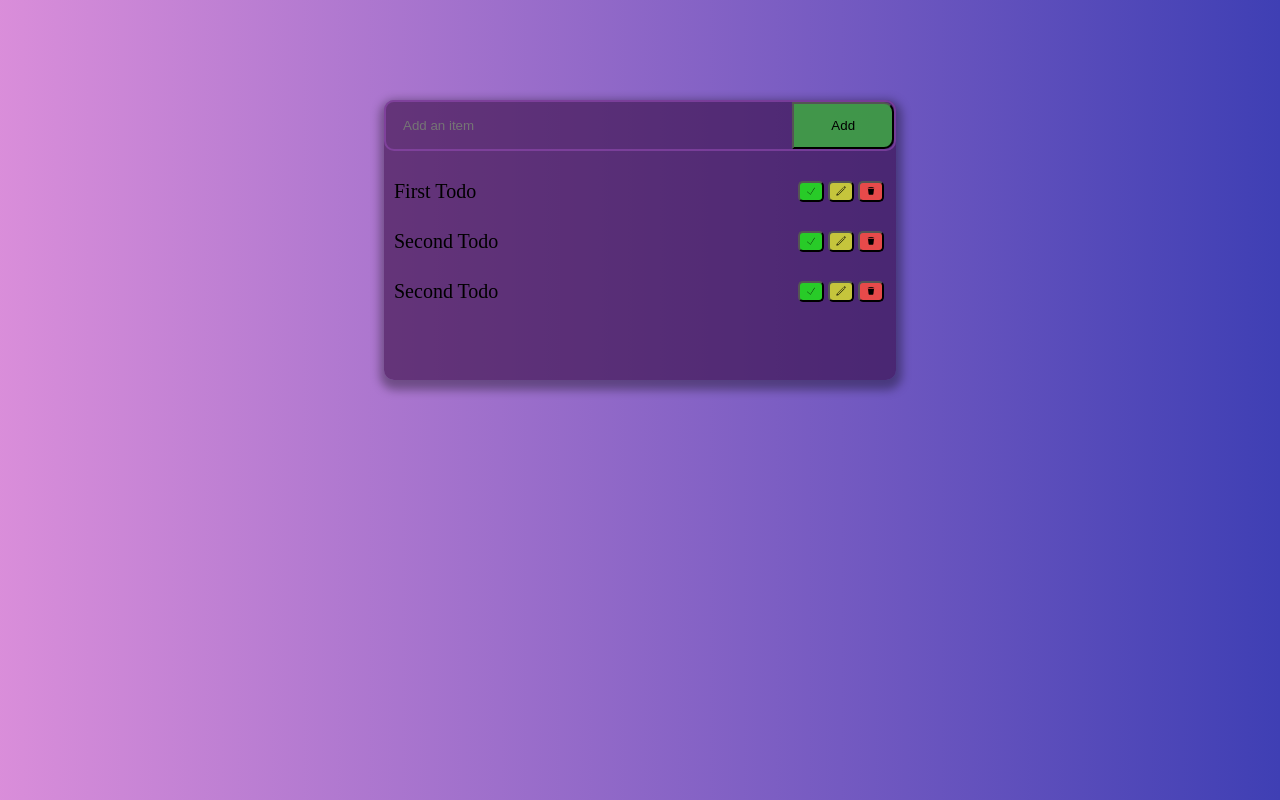
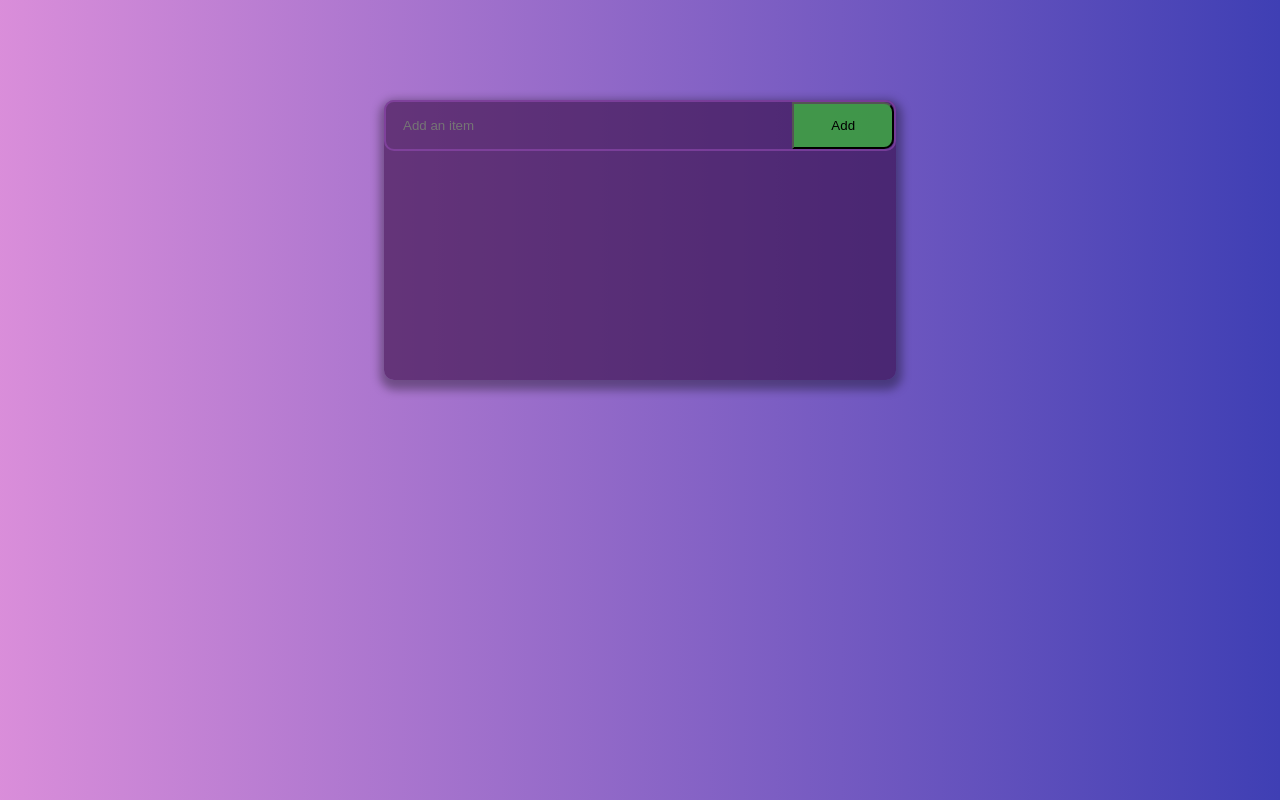
Before and after one commit to Luis-SierraOsorio/lp2-todo-list-react, a React (Vite) app: page / in a window 1280 px wide. Built offline with nearby package versions, Linux system fonts and the light colour scheme.

Commit message:
added some styling, removed complete button

```diff
--- a/src/App.jsx
+++ b/src/App.jsx
@@ -5,9 +5,9 @@ import { useState } from "react"
 
 function App() {
   const [items, setItems] = useState([
-    { id: 0, message: "First Todo", completed: false },
-    { id: 2, message: "Second Todo", completed: true },
-    { id: 12, message: "Second Todo", completed: true }
+    // { id: 0, message: "First Todo", completed: false },
+    // { id: 2, message: "Second Todo", completed: true },
+    // { id: 12, message: "Second Todo", completed: true }
   ])
   return (
     <main className={styles.container}>
--- a/src/components/list-container/list-item/ListItem.jsx
+++ b/src/components/list-container/list-item/ListItem.jsx
@@ -61,9 +61,9 @@ export default function ListItem({ item, setItems }) {
                 <input className={styles.input} value={input} onChange={e => setInput(e.target.value)} />}
             <div className={styles['button-container']}>
                 {/* save button */}
-                {!isEditting && <Button backgroundColor={'success'}><svg xmlns="http://www.w3.org/2000/svg" x="0px" y="0px" width="10" height="10" viewBox="0 0 50 50">
+                {/* {!isEditting && <Button backgroundColor={'success'}><svg xmlns="http://www.w3.org/2000/svg" x="0px" y="0px" width="10" height="10" viewBox="0 0 50 50">
                     <path d="M 42.875 8.625 C 42.84375 8.632813 42.8125 8.644531 42.78125 8.65625 C 42.519531 8.722656 42.292969 8.890625 42.15625 9.125 L 21.71875 40.8125 L 7.65625 28.125 C 7.410156 27.8125 7 27.675781 6.613281 27.777344 C 6.226563 27.878906 5.941406 28.203125 5.882813 28.597656 C 5.824219 28.992188 6.003906 29.382813 6.34375 29.59375 L 21.25 43.09375 C 21.46875 43.285156 21.761719 43.371094 22.050781 43.328125 C 22.339844 43.285156 22.59375 43.121094 22.75 42.875 L 43.84375 10.1875 C 44.074219 9.859375 44.085938 9.425781 43.875 9.085938 C 43.664063 8.746094 43.269531 8.566406 42.875 8.625 Z"></path>
-                </svg></Button>}
+                </svg></Button>} */}
                 {/* edit/save button */}
                 <Button backgroundColor={isEditting ? 'success' : 'warning'} fn={isEditting ? handleSave : handleEdit}> {isEditting ? <svg xmlns="http://www.w3.org/2000/svg" x="0px" y="0px" width="10" height="10" viewBox="0 0 48 48">
                     <path d="M 15 3 C 12.250484 3 10 5.2504839 10 8 L 10 45 A 1.0001 1.0001 0 0 0 11.609375 45.792969 L 25.904297 34.796875 A 1.0006638 1.0006638 0 1 0 24.683594 33.210938 L 12 42.96875 L 12 8 C 12 6.3315161 13.331516 5 15 5 L 33 5 C 34.668484 5 36 6.3315161 36 8 L 36 42.96875 L 27.681641 36.570312 A 1.0001 1.0001 0 1 0 26.462891 38.15625 L 36.390625 45.792969 A 1.0001 1.0001 0 0 0 38 45 L 38 8 C 38 5.2504839 35.749516 3 33 3 L 15 3 z"></path>
--- a/src/components/list-container/list-item/ListItem.module.css
+++ b/src/components/list-container/list-item/ListItem.module.css
@@ -2,8 +2,14 @@
     display: flex;
     justify-content: space-between;
     margin-top: 1rem;
-    margin-right: 1rem;
+    /* margin-bottom: 1rem; */
+    /* margin-right: 1rem; */
 }
+
+/*
+.contaier:last-child {
+    margin-bottom: 20rem;
+} */
 
 .message {
     font-size: 2rem;
```
